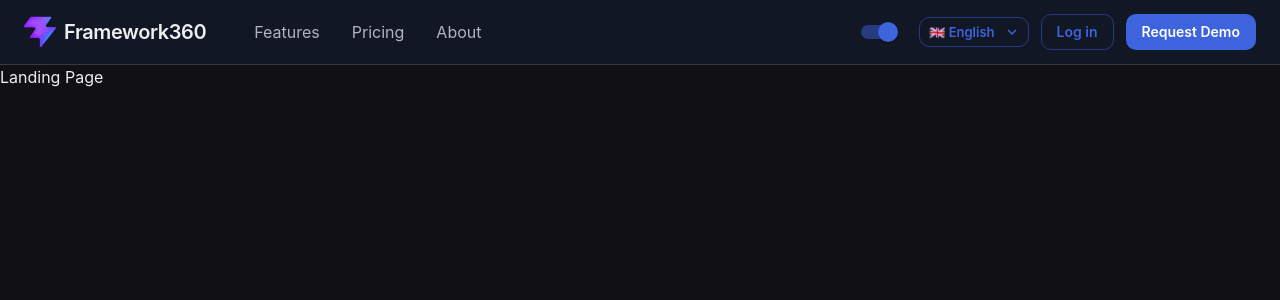
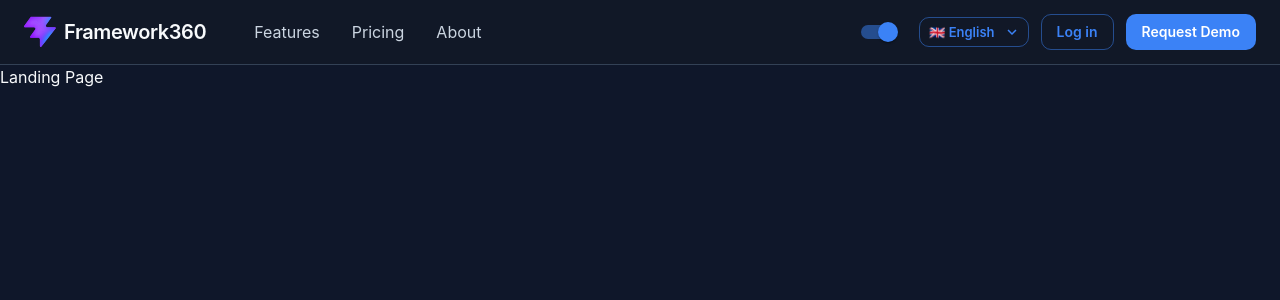
Before and after one commit to zk222ac001/Framework360, a React (Vite) app in the folder frontend/: page / in a window 1280 px wide. Shown: the top 300 px of the page. Built offline with nearby package versions, Linux system fonts and the light colour scheme; no server answers.

Commit message:
Refresh application theme colors

```diff
--- a/frontend/src/providers/ThemeProvider.tsx
+++ b/frontend/src/providers/ThemeProvider.tsx
@@ -88,46 +88,46 @@ export function ThemeProvider({ children }: ThemeProviderProps) {
 
     const tokens = isDark
       ? {
-          background: "#111113",
-          foreground: "#eeeef0",
-          surface: "#111725",
-          surface2: "#222325",
-          surface3: "#292a2e",
-          border: "#393a40",
-          mutedForeground: "#b2b3bd",
-          primary: "#3d63dd",
-          primaryHover: "#3f5cb0",
-          primaryActive: "#405eb2",
+          background: "#0f172a",
+          foreground: "#f8fafc",
+          surface: "#111827",
+          surface2: "#1f2937",
+          surface3: "#273449",
+          border: "#334155",
+          mutedForeground: "#cbd5e1",
+          primary: "#3b82f6",
+          primaryHover: "#2563eb",
+          primaryActive: "#1d4ed8",
           primaryForeground: "#ffffff",
-          secondary: "#222325",
-          secondaryHover: "#292a2e",
-          secondaryForeground: "#eeeef0",
-          link: "#93b4ff",
-          linkHover: "#d5e2ff",
-          success: "#22c55e",
+          secondary: "#1f2937",
+          secondaryHover: "#273449",
+          secondaryForeground: "#f8fafc",
+          link: "#93c5fd",
+          linkHover: "#bfdbfe",
+          success: "#10b981",
           warning: "#f59e0b",
           destructive: "#ef4444",
         }
       : {
-          background: "#fcfcfd",
-          foreground: "#1e1f24",
-          surface: "#f9f9fb",
-          surface2: "#eff0f3",
-          surface3: "#e7e8ec",
-          border: "#d8d9e0",
-          mutedForeground: "#62636c",
-          primary: "#3d63dd",
-          primaryHover: "#3657c3",
-          primaryActive: "#3657c3",
+          background: "#f8fafc",
+          foreground: "#0f172a",
+          surface: "#ffffff",
+          surface2: "#f1f5f9",
+          surface3: "#e2e8f0",
+          border: "#cbd5e1",
+          mutedForeground: "#64748b",
+          primary: "#2563eb",
+          primaryHover: "#1d4ed8",
+          primaryActive: "#1e40af",
           primaryForeground: "#ffffff",
-          secondary: "#eff0f3",
-          secondaryHover: "#e7e8ec",
-          secondaryForeground: "#1e1f24",
-          link: "#395bc7",
-          linkHover: "#3657c3",
-          success: "#16a34a",
-          warning: "#d97706",
-          destructive: "#dc2626",
+          secondary: "#f1f5f9",
+          secondaryHover: "#e2e8f0",
+          secondaryForeground: "#0f172a",
+          link: "#2563eb",
+          linkHover: "#1d4ed8",
+          success: "#10b981",
+          warning: "#f59e0b",
+          destructive: "#ef4444",
         };
 
     return createTheme({
@@ -252,7 +252,7 @@ export function ThemeProvider({ children }: ThemeProviderProps) {
         MuiOutlinedInput: {
           styleOverrides: {
             root: {
-              backgroundColor: isDark ? "#19191b" : "#ffffff",
+              backgroundColor: isDark ? "#111827" : "#ffffff",
               "& .MuiOutlinedInput-notchedOutline": {
                 borderColor: tokens.border,
               },
```
